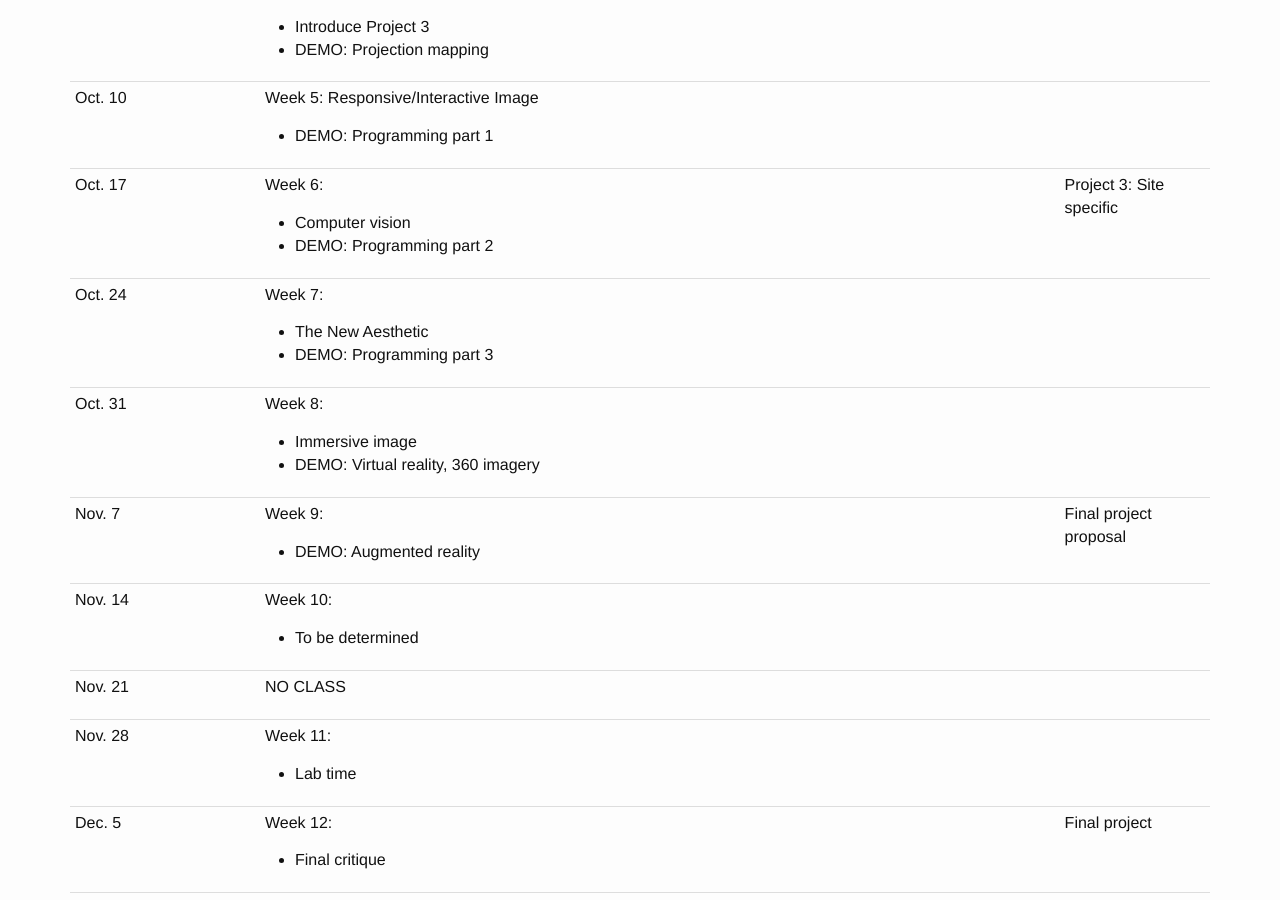
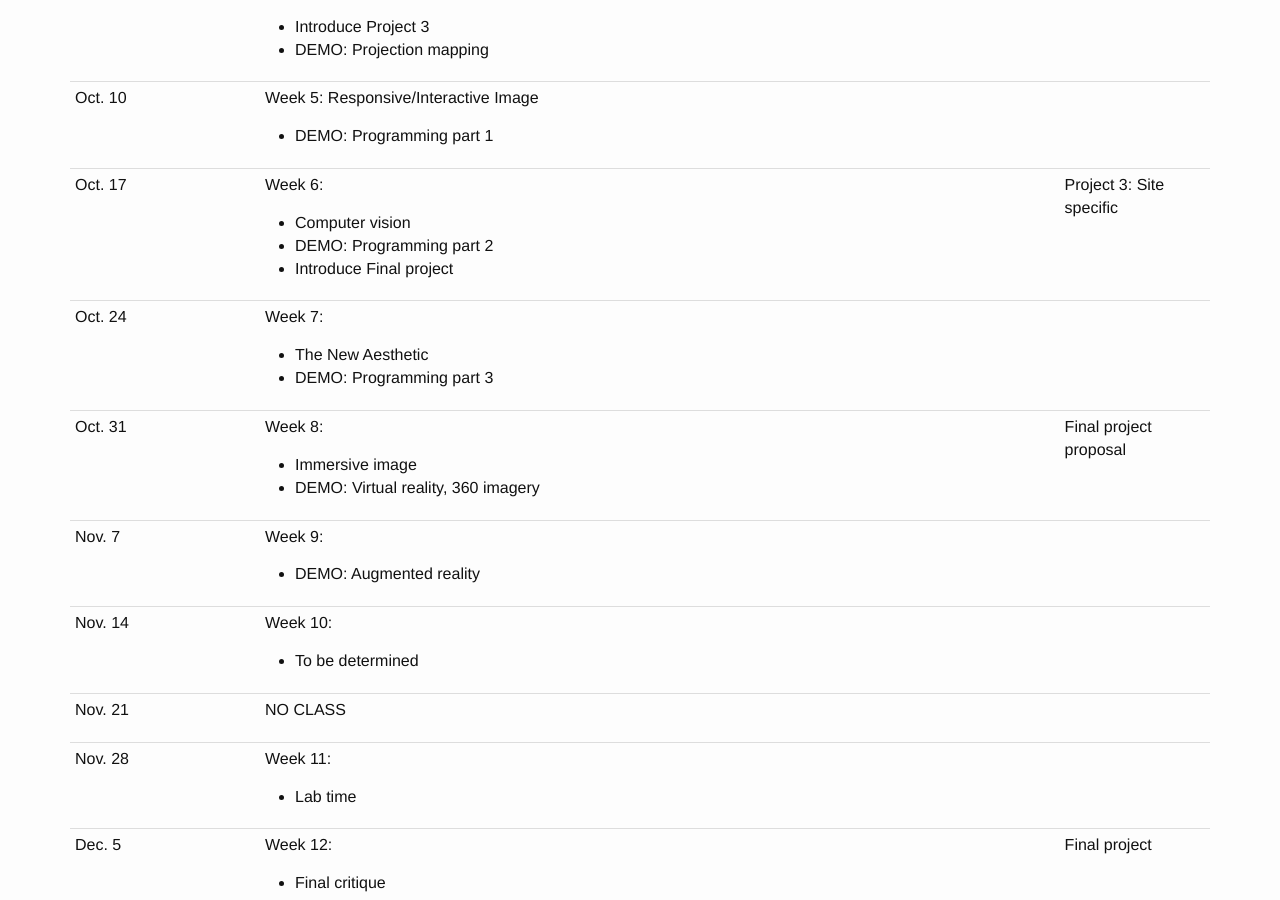
Before and after one commit to kellyegan/StillMoving, a Jekyll site: the page built from schedule.html, in a window 1280 px wide and 900 px high, scrolled down 610 px. Built offline with Jekyll 4.4.1, drawn with Linux system fonts in a browser that asks for light colours.

Commit message:
Update schedule move Proposal up by week

```diff
--- a/schedule.html
+++ b/schedule.html
@@ -79,6 +79,7 @@ permalink: /schedule/
       <ul>
         <li>Computer vision</li>
         <li>DEMO: Programming part 2</li>
+        <li>Introduce Final project</li>
       </ul>
     </td>
     <td class="due-cell">Project 3: Site specific</td>
@@ -103,7 +104,7 @@ permalink: /schedule/
         <li>DEMO: Virtual reality, 360 imagery</li>
       </ul>
     </td>
-    <td class="due-cell"></td>
+    <td class="due-cell">Final project proposal</td>
   </tr>
   <tr>
     <td class="date-cell"><date>Nov. 7</date></td>
@@ -113,7 +114,7 @@ permalink: /schedule/
         <li>DEMO: Augmented reality</li>
       </ul>
     </td>
-    <td class="due-cell">Final project proposal</td>
+    <td class="due-cell"></td>
   </tr>
   <tr>
     <td class="date-cell"><date>Nov. 14</date></td>
```
